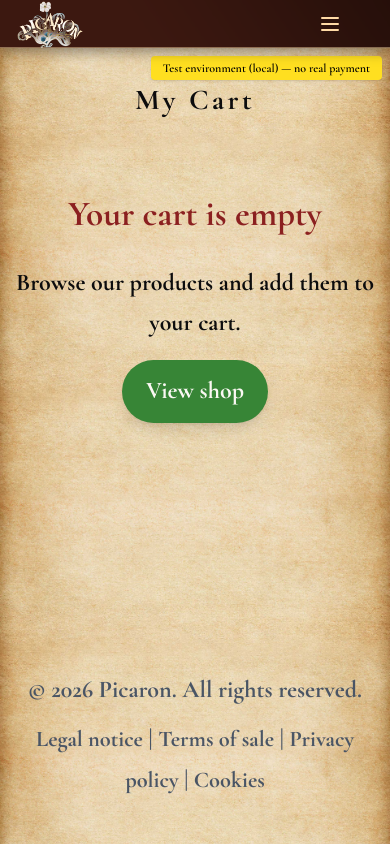
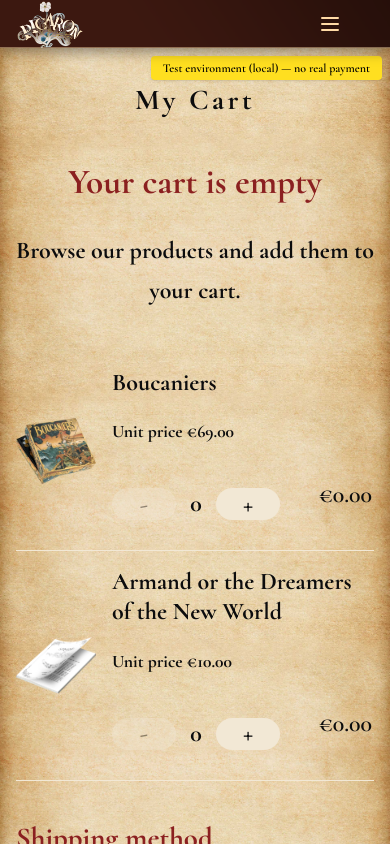
Before and after one commit to powy/picaron-website, a Next.js app: page /en/panier in a window 390 px wide. Shown: the top 844 px of the page. Built offline with nearby package versions, Linux system fonts and the light colour scheme.

Commit message:
Keep both products in the cart, even at 0, and fit cart rows on phones

```diff
--- a/app/[locale]/panier/page.tsx
+++ b/app/[locale]/panier/page.tsx
@@ -5,7 +5,7 @@ import { useParams, useRouter } from 'next/navigation';
 import { useTranslations } from 'next-intl';
 import Link from 'next/link';
 import { useCart } from '@/lib/cart-context';
-import { formatPriceCents } from '@/lib/products';
+import { PRODUCTS, ProductId, formatPriceCents } from '@/lib/products';
 import { computeShippingCents, countFreeNovels } from '@/lib/shipping';
 import { useShippingMethod, ShippingMethod } from '@/lib/use-shipping-method';
 import CartItemRow from '@/components/cart/CartItemRow';
@@ -30,6 +30,11 @@ export default function PanierPage() {
   const locale = params.locale as string;
   const t = useTranslations('cart');
   const { items, subtotalCents } = useCart();
+  // Every product keeps its row, even at 0, so a visitor who missed the novel
+  // still sees it here as a suggestion.
+  const rows = (Object.keys(PRODUCTS) as ProductId[]).map(
+    (productId) => items.find((item) => item.productId === productId) ?? { productId, quantity: 0 }
+  );
   const [shippingMethod, setShippingMethod] = useShippingMethod();
   // A single enabled method is selected for the customer (also overrides a
   // now-disabled method remembered from an earlier session).
@@ -41,29 +46,21 @@ export default function PanierPage() {
   const shippingCents = shippingMethod ? computeShippingCents(items, shippingMethod) : null;
   const freeNovels = countFreeNovels(items);
 
-  if (items.length === 0) {
-    return (
-      <div className="mt-8">
-        <h1 className="title-page">{t('title')}</h1>
-        <div className="max-w-2xl mx-auto px-4 py-16 text-center stack-y-4">
-          <p className="text-2xl font-oldstyle text-pirate-red">{t('empty.title')}</p>
-          <p className="text-lg text-ink">{t('empty.message')}</p>
-          <Link href={`/${locale}/boutique`} className="btn-primary-rounded inline-block mt-4">
-            {t('empty.cta')}
-          </Link>
-        </div>
-      </div>
-    );
-  }
-
   return (
     <div className="mt-8">
       <h1 className="title-page">{t('title')}</h1>
 
       <div className="max-w-7xl mx-auto px-4 py-8 grid grid-cols-1 lg:grid-cols-3 gap-8">
         <div className="lg:col-span-2 stack-y-10">
+          {items.length === 0 && (
+            <div className="text-center stack-y-2">
+              <p className="text-2xl font-oldstyle text-pirate-red">{t('empty.title')}</p>
+              <p className="text-lg text-ink">{t('empty.message')}</p>
+            </div>
+          )}
+
           <div>
-            {items.map((item) => (
+            {rows.map((item) => (
               <CartItemRow key={item.productId} item={item} locale={locale} />
             ))}
           </div>
@@ -88,9 +85,11 @@ export default function PanierPage() {
                 >
                   <p className="flex justify-between gap-2 font-oldstyle text-lg">
                     <span>{t(`shippingMethod.${i18nKey}.name`)}</span>
-                    <span data-testid={`shipping-fee-${method}`}>
-                      {formatPriceCents(computeShippingCents(items, method), locale)}
-                    </span>
+                    {items.length > 0 && (
+                      <span data-testid={`shipping-fee-${method}`}>
+                        {formatPriceCents(computeShippingCents(items, method), locale)}
+                      </span>
+                    )}
                   </p>
                   <p className="text-sm">{t(`shippingMethod.${i18nKey}.description`)}</p>
                 </button>
@@ -125,7 +124,7 @@ export default function PanierPage() {
 
             <button
               type="button"
-              disabled={shippingMethod === null}
+              disabled={items.length === 0 || shippingMethod === null}
               onClick={() => router.push(`/${locale}/commande/adresse`)}
               className="btn-primary-full block text-center w-full disabled:opacity-50 disabled:cursor-not-allowed"
             >
--- a/components/cart/CartItemRow.tsx
+++ b/components/cart/CartItemRow.tsx
@@ -7,7 +7,7 @@ import { PRODUCTS, formatPriceCents } from '@/lib/products';
 
 export default function CartItemRow({ item, locale }: { item: CartItem; locale: string }) {
   const t = useTranslations('cart');
-  const { updateQuantity, removeItem } = useCart();
+  const { addItem, updateQuantity, removeItem } = useCart();
   const product = PRODUCTS[item.productId];
   const lineTotalCents = product.priceCents * item.quantity;
 
@@ -21,8 +21,10 @@ export default function CartItemRow({ item, locale }: { item: CartItem; locale:
         className="w-20 h-20 object-contain shrink-0"
       />
 
+      {/* Phone: name above the controls; wider screens: one line. */}
+      <div className="grow min-w-0 flex flex-col sm:flex-row sm:items-center gap-2 sm:gap-4">
         <div className="grow min-w-0">
-        <p className="font-oldstyle text-lg text-ink truncate">
+          <p className="font-oldstyle text-lg text-ink leading-tight">
             {t(`products.${item.productId}.name`)}
           </p>
           <p className="text-sm text-ink">
@@ -30,19 +32,24 @@ export default function CartItemRow({ item, locale }: { item: CartItem; locale:
           </p>
         </div>
 
+        <div className="flex flex-wrap items-center gap-x-3 gap-y-1 sm:flex-nowrap sm:gap-4">
           <div className="flex items-center gap-2">
             <button
               type="button"
               onClick={() => updateQuantity(item.productId, item.quantity - 1)}
+              disabled={item.quantity === 0}
               aria-label={t('aria.decreaseQuantity')}
-          className="w-8 h-8 flex items-center justify-center rounded-full bg-parchment text-ink hover:bg-sand transition-colors"
+              className="w-8 h-8 flex items-center justify-center rounded-full bg-parchment text-ink hover:bg-sand transition-colors disabled:opacity-40 disabled:hover:bg-parchment"
             >
               -
             </button>
             <span className="w-6 text-center">{item.quantity}</span>
             <button
               type="button"
-          onClick={() => updateQuantity(item.productId, item.quantity + 1)}
+              // A product at 0 is not in the cart yet: adding puts it back in.
+              onClick={() =>
+                item.quantity === 0 ? addItem(item.productId) : updateQuantity(item.productId, item.quantity + 1)
+              }
               aria-label={t('aria.increaseQuantity')}
               className="w-8 h-8 flex items-center justify-center rounded-full bg-parchment text-ink hover:bg-sand transition-colors"
             >
@@ -50,18 +57,21 @@ export default function CartItemRow({ item, locale }: { item: CartItem; locale:
             </button>
           </div>
 
-      <p className="w-24 text-right font-semibold text-ink">
+          <p className="w-20 sm:w-24 text-right font-semibold text-ink">
             {formatPriceCents(lineTotalCents, locale)}
           </p>
 
           <button
             type="button"
             onClick={() => removeItem(item.productId)}
+            disabled={item.quantity === 0}
             aria-label={t('aria.removeItem')}
-        className="link-pirate text-sm shrink-0"
+            className="link-pirate text-sm shrink-0 disabled:invisible max-sm:disabled:hidden"
           >
             {t('remove')}
           </button>
         </div>
+      </div>
+    </div>
   );
 }
```
Also changed, not shown: 1 other file (tests, documents, lock files or other folders). Lines whose indentation alone changed are shown as unchanged.
